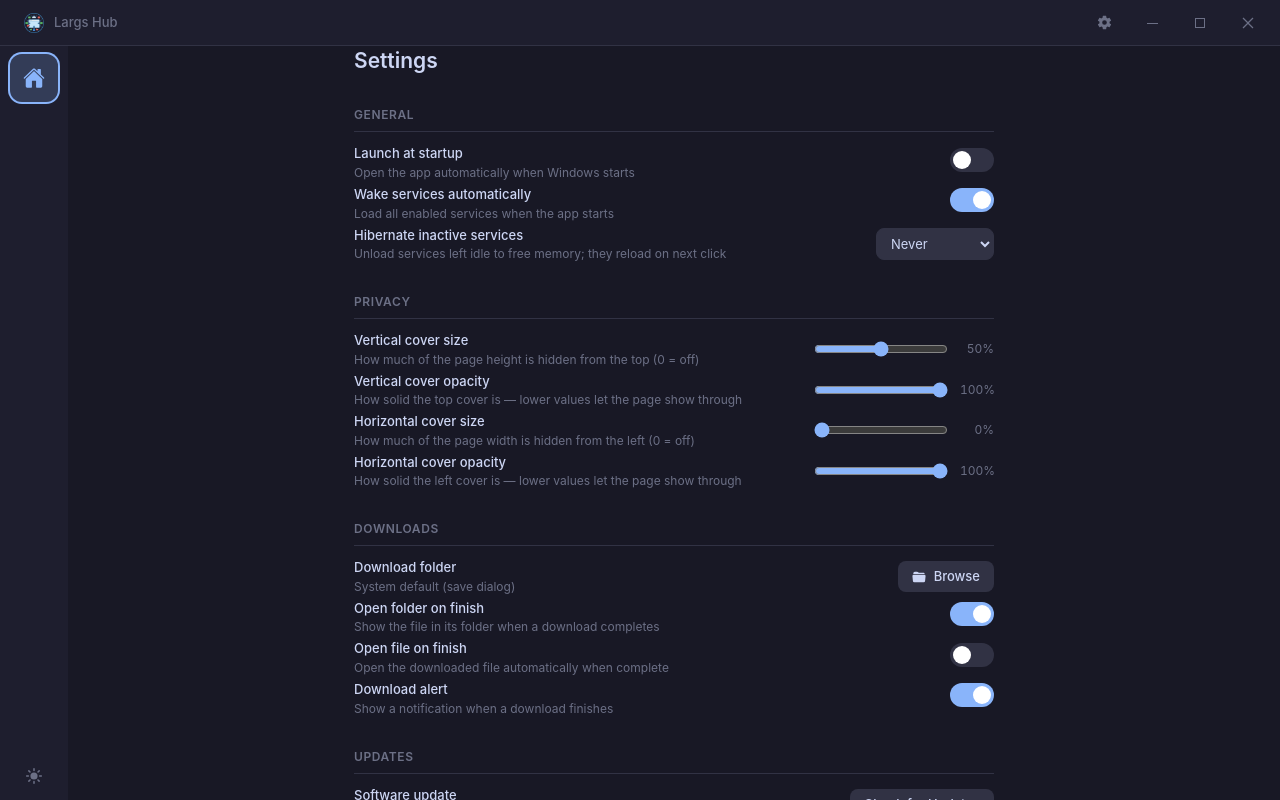
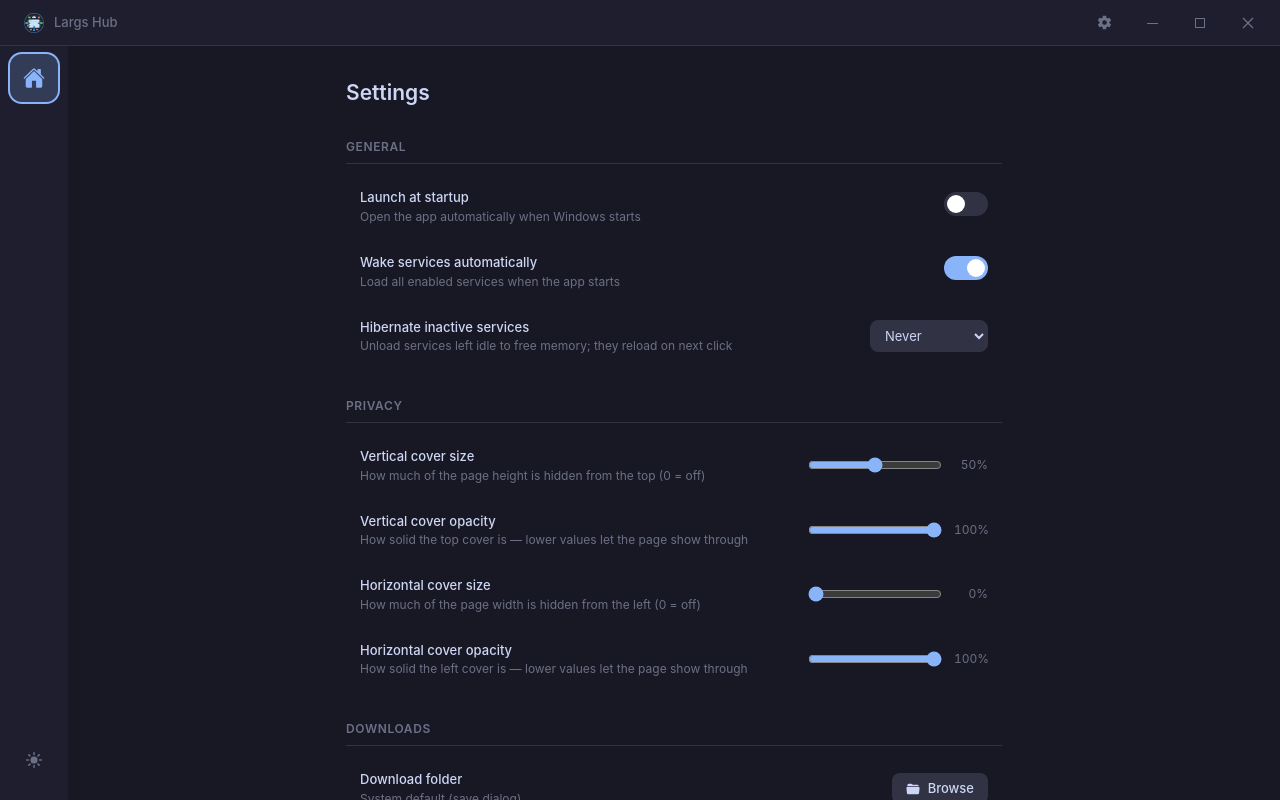
Before and after one commit to devlargs/largs-hub, a React (Vite) app: page / in a window 1280 px wide. Both pictures are taken after a click on the button 1104 px from the left and 22 px from the top of the page. Built offline with nearby package versions, Linux system fonts and the light colour scheme; the HTML template or start-up script is replaced by a standard one.

Commit message:
feat: Settings no longer sits flush against the edges of the window

```diff
--- a/src/components/SettingsPage.tsx
+++ b/src/components/SettingsPage.tsx
@@ -115,8 +115,8 @@ export default function SettingsPage() {
       }}
     >
       <div
-        className="px-6 py-6 @lg:py-8"
-        style={{ maxWidth: 640, margin: "0 auto" }}
+        className="px-5 pt-6 pb-10 @lg:px-8 @lg:pt-8 @lg:pb-12"
+        style={{ maxWidth: 720, margin: "0 auto" }}
       >
         <h1
           className="text-xl font-semibold"
--- a/src/index.css
+++ b/src/index.css
@@ -91,10 +91,14 @@
   --color-accent: var(--accent);
 }
 
-* {
-  margin: 0;
-  padding: 0;
-  box-sizing: border-box;
+/* Layered so Tailwind's utilities still win: an unlayered rule beats every
+   layered one, so a bare `*` reset here silently killed every p-*/m-* class. */
+@layer base {
+  * {
+    margin: 0;
+    padding: 0;
+    box-sizing: border-box;
+  }
 }
 
 html,
```
Also changed, not shown: 1 other file (tests, documents, lock files or other folders).
